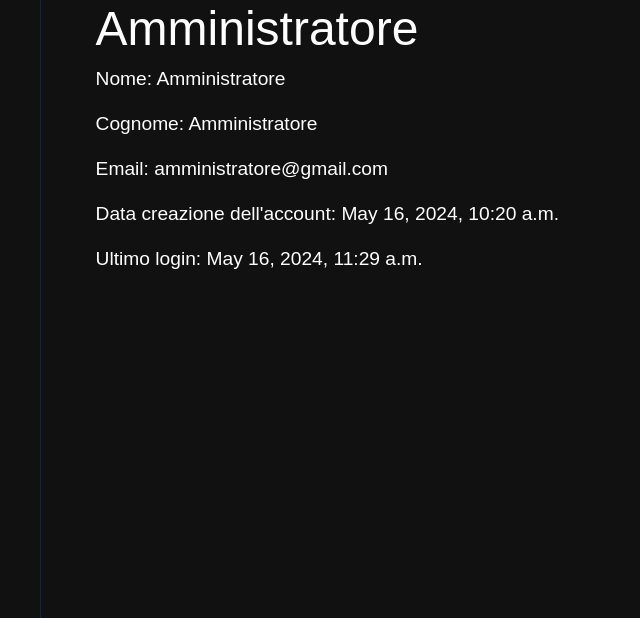
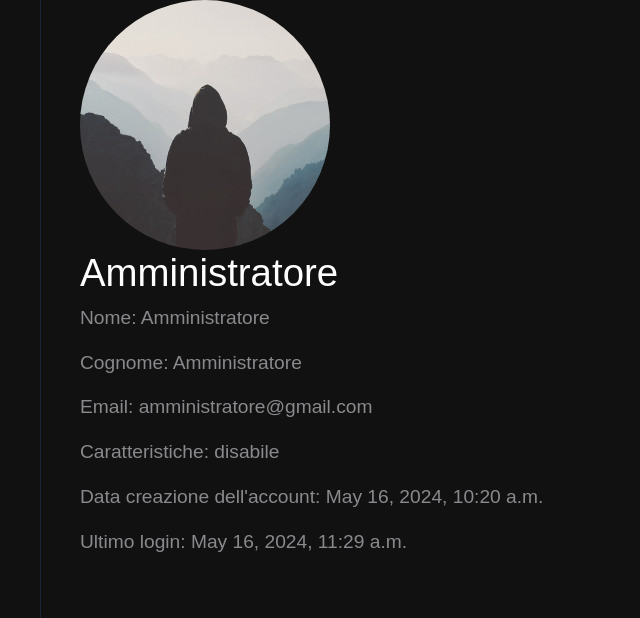
Before and after one commit to Uscite-Didattiche-2023-2024/Uscite-didattiche, a Django app: page /profilo-utente/31/ in a window 1280 px wide. Shown: the part 182-800 px from the top of the page, without its empty margins (0-640 px from the left). Run offline with Django 3.2, Linux system fonts and the light colour scheme; a user stored in the database is signed in; data comes from the database, SQL or seed files in the repository; data that the repository does not hold is empty; some libraries are stand-ins or nearby versions.

Commit message:
Fixed 'allegato' into 'gite.html' and fixed 'profilo_utente.html' to view all specifics about users

```diff
--- a/django_project/gite/templates/gite/profilo_utente_detail.html
+++ b/django_project/gite/templates/gite/profilo_utente_detail.html
@@ -4,13 +4,28 @@
 
 <title>Uscite Didattiche - profile</title>
 
-<div class="container">
-  <h1>{{ user.username }}</h1>
-  <p>Nome: {{ user.first_name }}</p>
-  <p>Cognome: {{ user.last_name}}</p>
-  <p>Email: {{ user.email }}</p>
-  <p>Data creazione dell'account: {{ user.date_joined }}</p>
-  <p>Ultimo login: {{ user.last_login }} </p>
+<div class="media margini">
+  <img class="rounded-circle account-img" src="{{ user.profile.image.url }}" style="max-width: 100%; height: auto;">
+  <div class="media-body">
+    <h2 class="account-heading">{{ user.username }}</h2>
+    {% if user.first_name %}
+    <p class="text-secondary">Nome: {{ user.first_name }}</p>
+    {% endif %}
+    {% if user.last_name %}
+    <p class="text-secondary">Cognome: {{ user.last_name }}</p>
+    {% endif %}
+    {% if user.email %}
+    <p class="text-secondary">Email: {{ user.email }}</p>
+    {% endif %}
+    {% if user.profile.caratteristiche %}
+      <p class="text-secondary">Caratteristiche: {{ user.profile.caratteristiche }}</p>
+    {% endif %}
+    {% if user.profile.dettagli %}
+      <p class="text-secondary">Dettagli: {{ user.profile.dettagli }}</p>
+    {% endif %}
 
+    <p class="text-secondary">Data creazione dell'account: {{ user.date_joined }}</p>
+    <p class="text-secondary">Ultimo login: {{ user.last_login }} </p>
+  </div>
 </div>
 {% endblock %}
--- a/django_project/gite/views.py
+++ b/django_project/gite/views.py
@@ -257,8 +257,20 @@ class GiteDetailView(LoginRequiredMixin, DetailView):
 
     def get_context_data(self, **kwargs):
         context = super().get_context_data(**kwargs)
-        # Passa l'intero oggetto Gite al contesto
-        context['gita'] = self.object
+        gita = self.object
+        allegato_tipo = None
+
+        if gita.Allegato:
+            if gita.Allegato.url.lower().endswith(('.png', '.jpg', '.jpeg', '.gif')):
+                allegato_tipo = 'image'
+            elif gita.Allegato.url.lower().endswith('.pdf'):
+                allegato_tipo = 'pdf'
+            else:
+                allegato_tipo = 'other'
+
+        # Passa l'intero oggetto Gite e il tipo di allegato al contesto
+        context['gita'] = gita
+        context['allegato_tipo'] = allegato_tipo
         return context
 
 class ProfiloDetailView(LoginRequiredMixin, DetailView):
--- a/django_project/users/templates/users/profile.html
+++ b/django_project/users/templates/users/profile.html
@@ -9,9 +9,6 @@
         <div class="media-body">
             <h2 class="account-heading">{{ user.username }}</h2>
             <p class="text-secondary">{{ user.email }}</p>
-            <p class="text-secondary">{{ user.nome }}</p>
-            <p class="text-secondary">{{ user.cognome }}</p>
-            <p class="text-secondary">{{ user.caratteristiche }}</p>
         </div>
     </div>
     <form method="POST" enctype="multipart/form-data">
```
Also changed, not shown: django_project/gite/templates/gite/gita_detail.html (+14 -7 lines).
